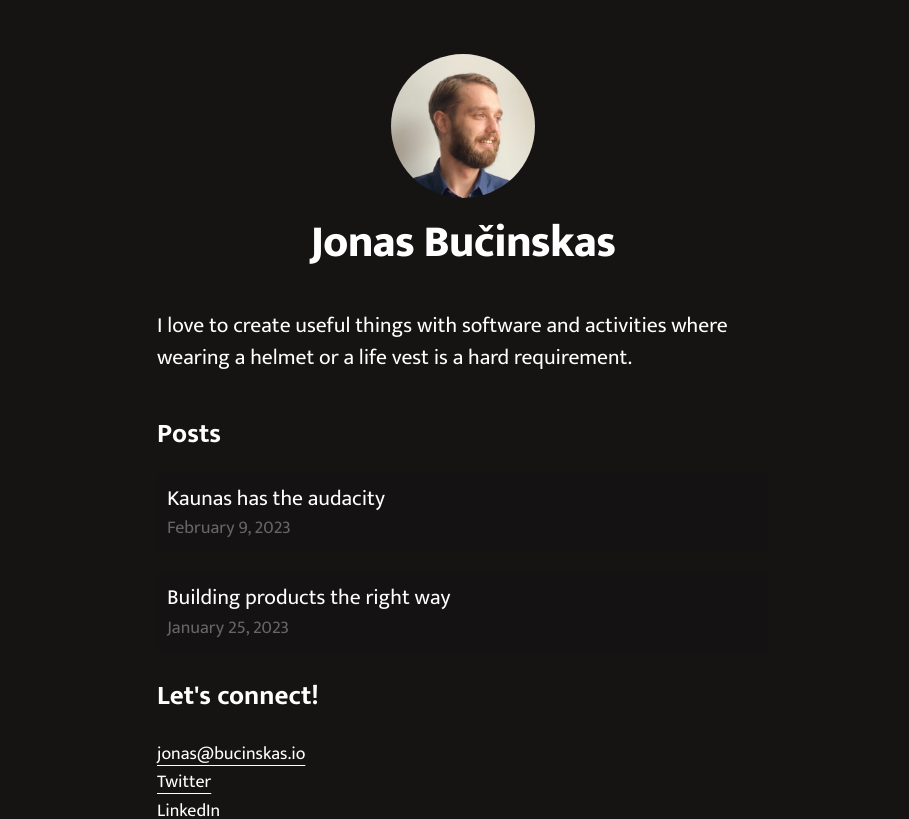
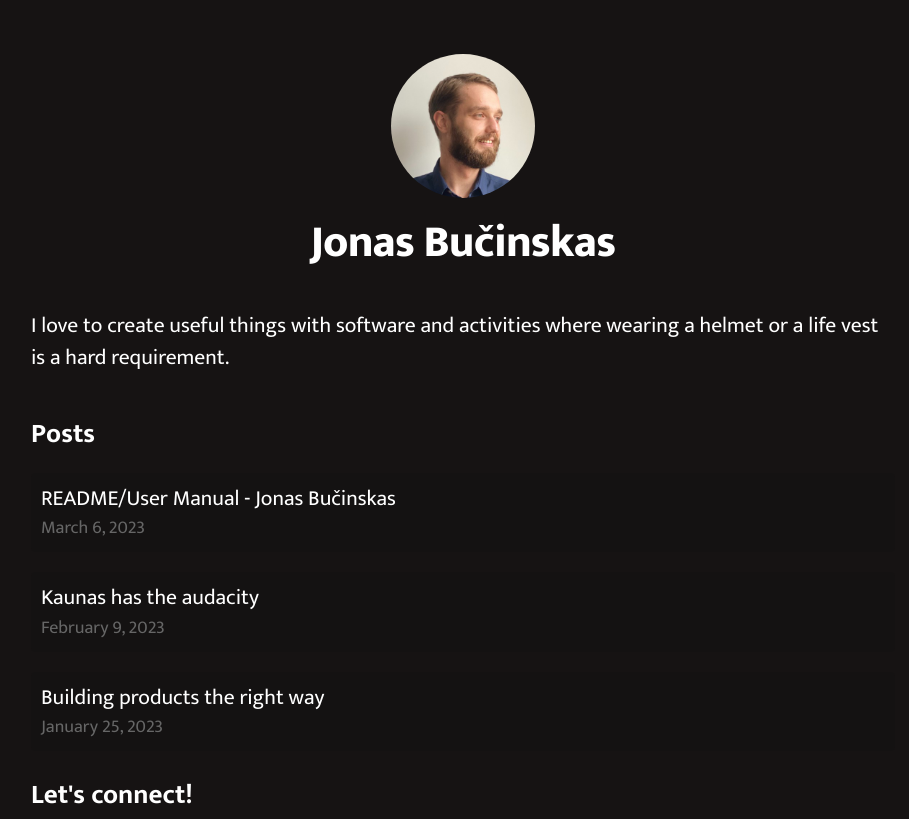
Before and after one commit to bucinskasj/bucinskas-io, a Next.js app: page / in a window 1280 px wide. Shown: the top 819 px of the page, without its empty margins (177-1086 px from the left). Built offline with nearby package versions, Linux system fonts and the light colour scheme.

Commit message:
Adding a readme,user manual blog post

```diff
--- a/components/layouts/blog/blogLayout.module.css
+++ b/components/layouts/blog/blogLayout.module.css
@@ -1,5 +1,5 @@
 .container {
-  max-width: 36rem;
+  max-width: 50rem;
   padding: 0 1rem;
   margin: 3rem auto 6rem;
 }
```
Also changed, not shown: posts/readme.md (added).
